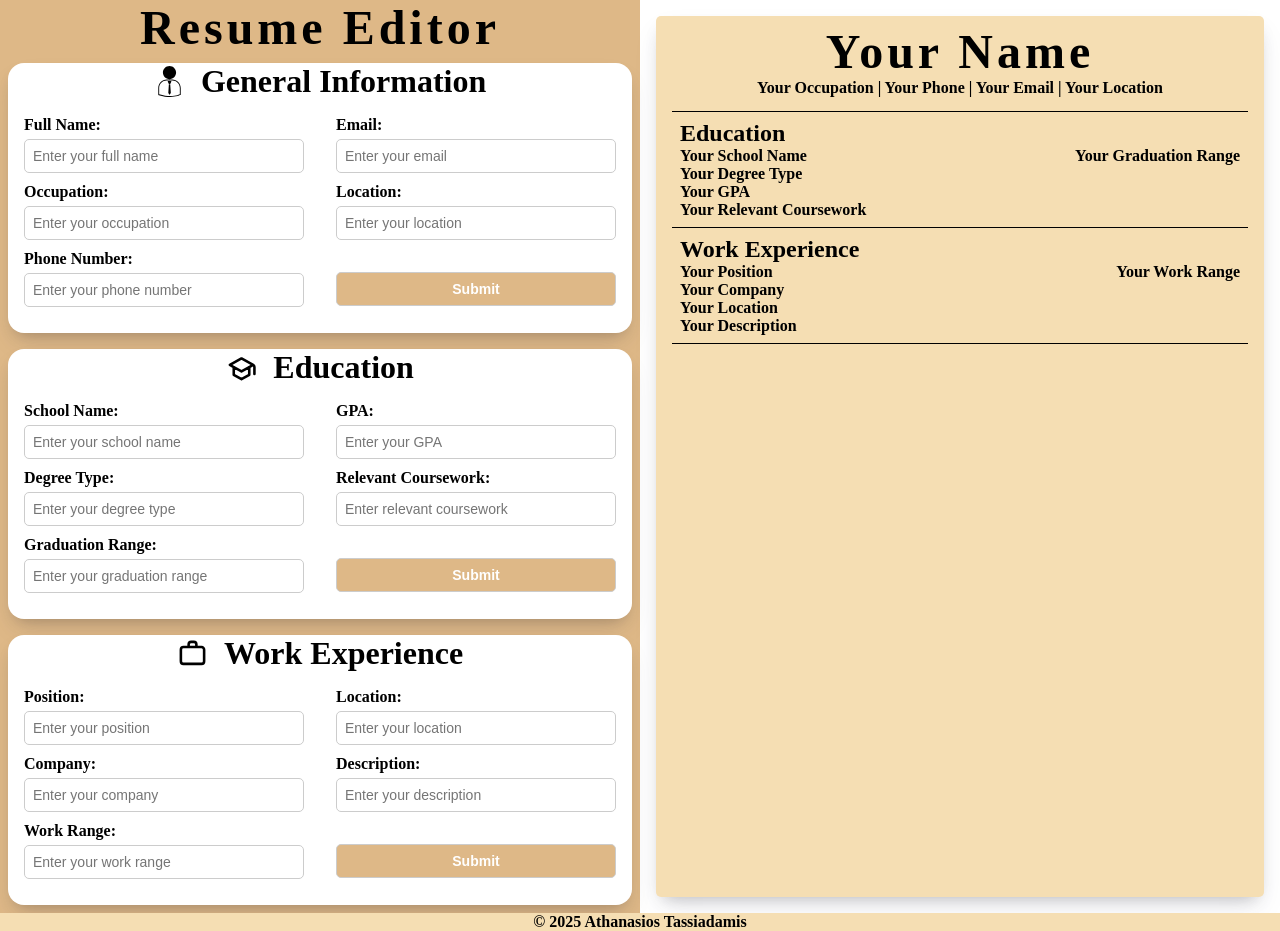
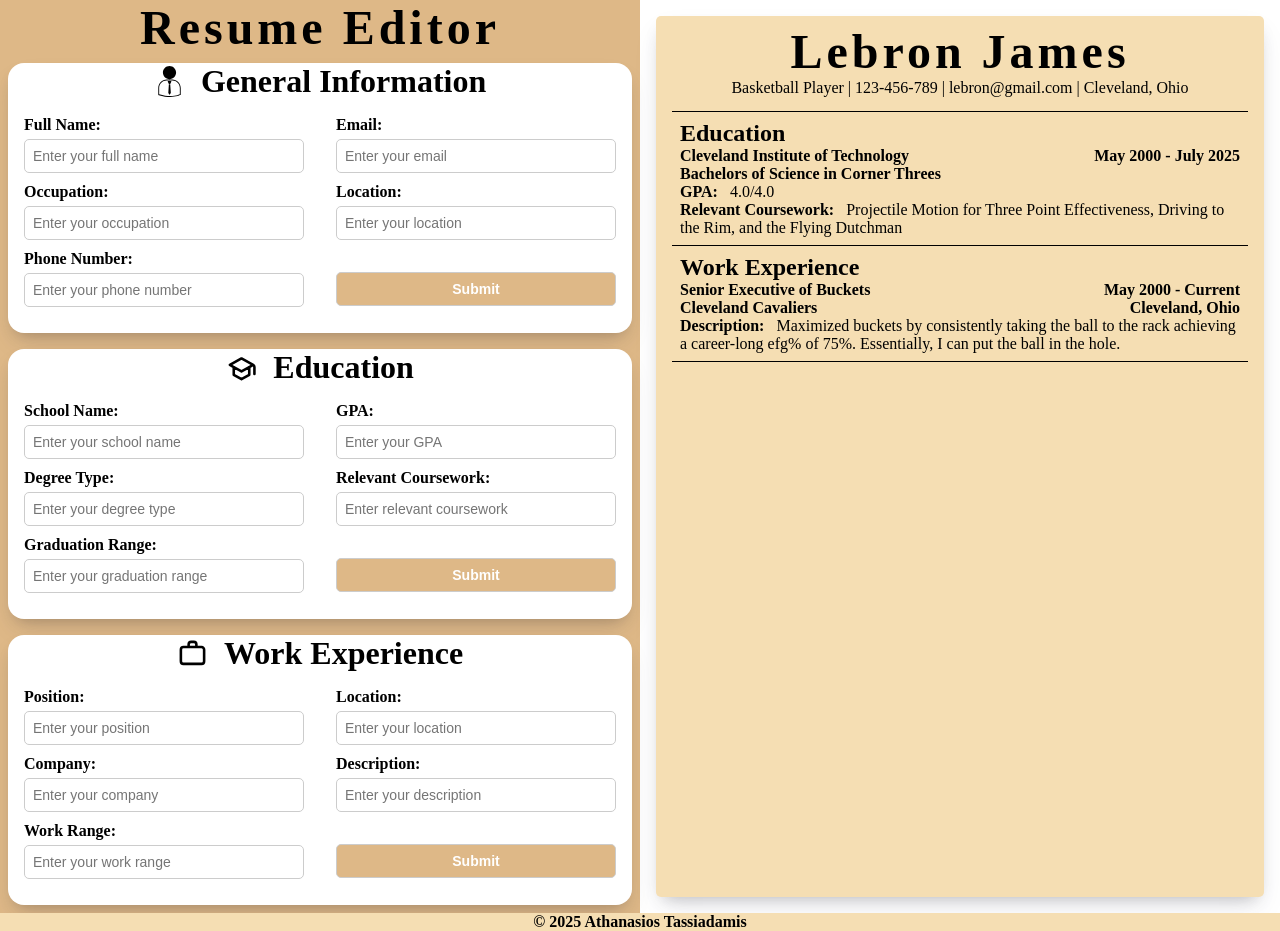
Before and after one commit to atassiad/CV_Application, a React (Vite) app: page / in a window 1280 px wide. Built offline with nearby package versions, Linux system fonts and the light colour scheme.

Commit message:
Cleared up some formatting issues and added unbolded text to value fields

```diff
--- a/src/components/ResumeSide/ResumeSide.css
+++ b/src/components/ResumeSide/ResumeSide.css
@@ -35,7 +35,16 @@
     border-bottom: 0.1rem solid black;
 }
 
-.school-grad-split, .position-work-range-split {
+.school-grad-split, .position-work-range-split, .company-location-split {
     display: flex;
     justify-content: space-between;
 }
+
+.label {
+    font-weight: bold;
+    margin-right: 0.5rem;
+}
+
+.value {
+    font-weight: 500;
+}
--- a/src/components/ResumeSide/ResumeSide.jsx
+++ b/src/components/ResumeSide/ResumeSide.jsx
@@ -4,8 +4,10 @@
 function ResumeGeneralInfo({ name, occupation, telephone, email, location }) {
     return (
         <div className="resume-general-info">
-            <h1> {name || "Your Name"} </h1>
-            <p>{`${occupation || "Your Occupation"} | ${telephone || "Your Phone"} | ${email || "Your Email"} | ${location || "Your Location"}`}</p>
+            <h1> {name || "Lebron James"} </h1>
+            <p>
+                <span className="value">{`${occupation || "Basketball Player"} | ${telephone || "123-456-789"} | ${email || "lebron@gmail.com"} | ${location || "Cleveland, Ohio"}`}</span>
+            </p>
         </div>
     );
 }
@@ -15,12 +17,16 @@
         <div className="resume-education">
             <h2> Education </h2>
             <div className="school-grad-split">
-                <p>{school_name || "Your School Name"}</p>
-                <p>{graduation_range || "Your Graduation Range"}</p>
+                <p>{school_name || "Cleveland Institute of Technology"}</p>
+                <p>{graduation_range || "May 2000 - July 2025"}</p>
             </div>
-            <p>{degree_type || "Your Degree Type"}</p>
-            <p>{gpa || "Your GPA"}</p>
-            <p>{relevent_coursework || "Your Relevant Coursework"}</p>
+            <p>{degree_type || "Bachelors of Science in Corner Threes"}</p>
+            <p>
+                <span className="label">GPA:</span> <span className="value">{gpa || "4.0/4.0"}</span>
+            </p>
+            <p>
+                <span className="label">Relevant Coursework:</span> <span className="value">{relevent_coursework || "Projectile Motion for Three Point Effectiveness, Driving to the Rim, and the Flying Dutchman"}</span>
+            </p>
         </div>
     );
 }
@@ -30,12 +36,14 @@
         <div className="resume-work-experience">
             <h2> Work Experience </h2>
             <div className="position-work-range-split">
-                <p>{position || "Your Position"}</p>
-                <p>{work_range || "Your Work Range"}</p>
+                <p>{position || "Senior Executive of Buckets"}</p>
+                <p>{work_range || "May 2000 - Current"}</p>
             </div>
-            <p>{company || "Your Company"}</p>
-            <p>{location || "Your Location"}</p>
-            <p>{description || "Your Description"}</p>
+            <div className="company-location-split">
+                <p>{company || "Cleveland Cavaliers"}</p>
+                <p>{location || "Cleveland, Ohio"}</p>
+            </div>
+            <p><span className="label">Description:</span> <span className="value">{description || "Maximized buckets by consistently taking the ball to the rack achieving a career-long efg% of 75%. Essentially, I can put the ball in the hole."}</span></p>
         </div>
     );
 }
```
